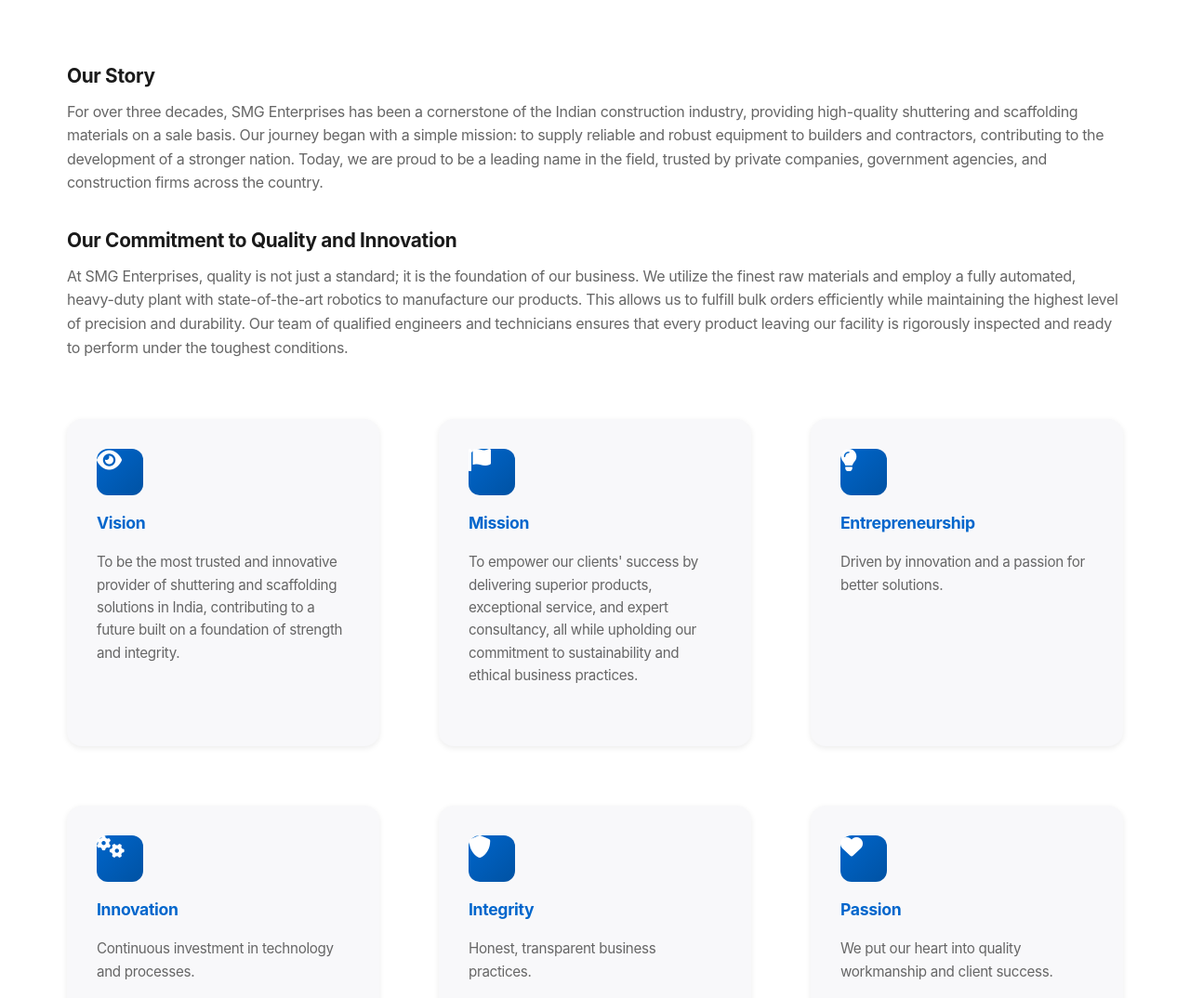
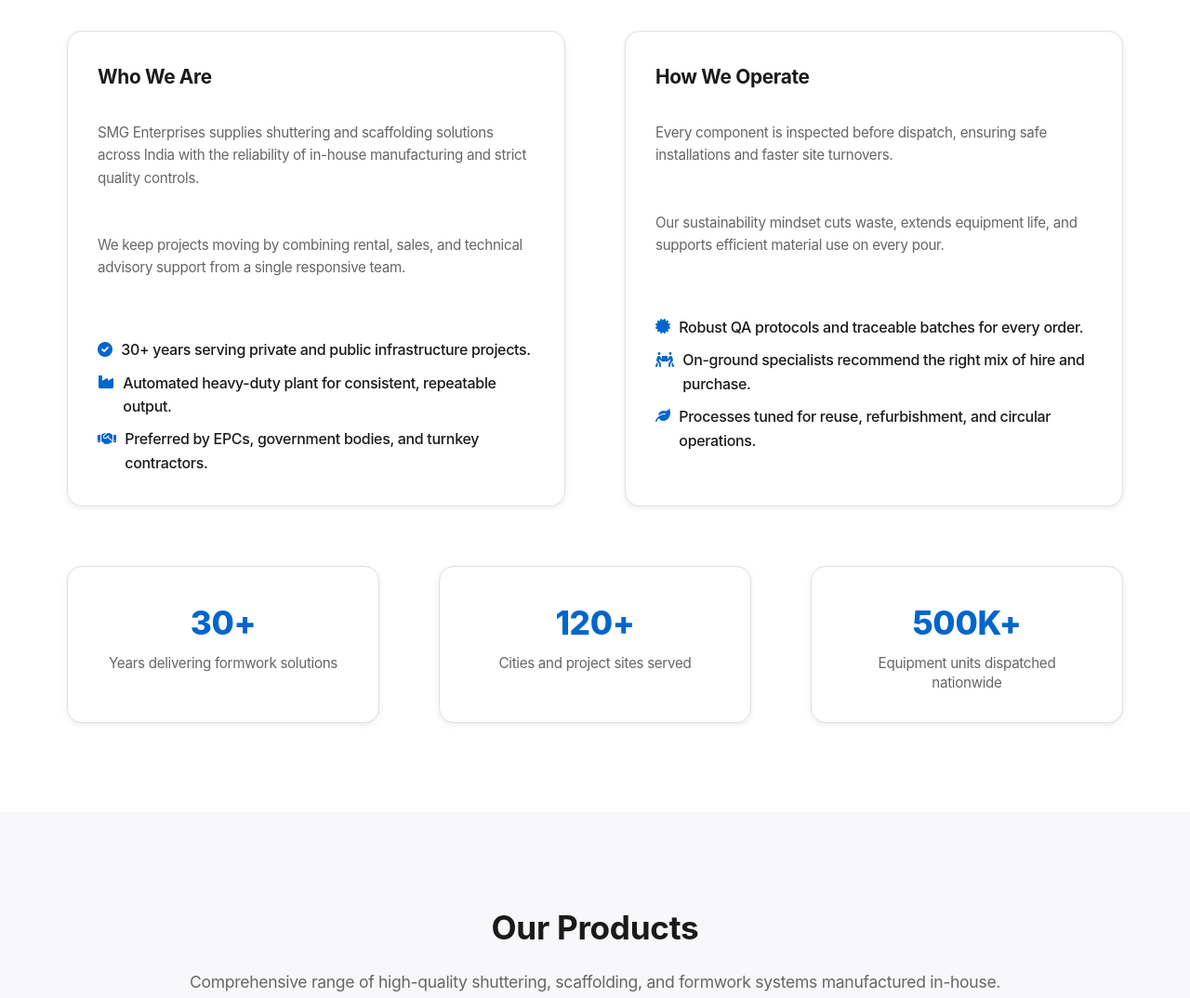
Before and after one commit to Nkhambhaliya/smg-enterprises, a plain HTML site: page index.html in a window 1280 px wide. Shown: the part 1000-2074 px from the top of the page at 93% size. Drawn offline with Linux system fonts and the light colour scheme.

Commit message:
improved about us

```diff
--- a/css/style.css
+++ b/css/style.css
@@ -723,22 +723,86 @@ section {
     }
 }
 
-.about-text h3 {
-    margin-top: var(--spacing-md);
-}
-
-@media (max-width: 640px) {
-    .about-text h3 {
-        margin-top: var(--spacing-sm);
-        font-size: 1.2rem;
-    }
-}
-
-@media (max-width: 480px) {
-    .about-text h3 {
-        margin-top: 0.8rem;
-        font-size: 1.1rem;
-    }
+.about-content--compact {
+    grid-template-columns: repeat(2, 1fr);
+}
+
+@media (max-width: 900px) {
+    .about-content--compact {
+        grid-template-columns: 1fr;
+    }
+}
+
+.about-summary {
+    display: flex;
+    flex-direction: column;
+    gap: var(--spacing-sm);
+}
+
+.about-summary p {
+    color: var(--muted-text);
+}
+
+.about-list {
+    list-style: none;
+    display: flex;
+    flex-direction: column;
+    gap: 0.6rem;
+    margin-top: var(--spacing-sm);
+}
+
+.about-list li {
+    display: flex;
+    gap: 0.6rem;
+    align-items: flex-start;
+    color: var(--text-color);
+    font-weight: 500;
+}
+
+.about-list i {
+    color: var(--accent-color);
+    font-size: 1rem;
+    margin-top: 0.2rem;
+}
+
+.about-metrics {
+    margin-top: var(--spacing-lg);
+    display: grid;
+    grid-template-columns: repeat(3, 1fr);
+    gap: var(--spacing-lg);
+}
+
+@media (max-width: 900px) {
+    .about-metrics {
+        grid-template-columns: repeat(2, 1fr);
+    }
+}
+
+@media (max-width: 640px) {
+    .about-metrics {
+        grid-template-columns: 1fr;
+        gap: var(--spacing-md);
+    }
+}
+
+.metric-card {
+    text-align: center;
+    padding: var(--spacing-md);
+}
+
+.metric-value {
+    display: block;
+    font-size: 2.2rem;
+    font-weight: 800;
+    color: var(--accent-color);
+    margin-bottom: 0.3rem;
+}
+
+.metric-label {
+    display: block;
+    color: var(--muted-text);
+    font-size: 0.95rem;
+    line-height: 1.4;
 }
 
 .values-grid {
--- a/index.html
+++ b/index.html
@@ -47,53 +47,45 @@
                     <p>For over three decades, SMG Enterprises has been a cornerstone of the Indian construction industry, providing high-quality shuttering and scaffolding materials on a hire and sale basis.</p>
                 </div>
 
-                <div class="about-content">
-                    <div class="about-text">
-                        <h3>Our Story</h3>
-                        <p>For over three decades, SMG Enterprises has been a cornerstone of the Indian construction industry, providing high-quality shuttering and scaffolding materials on a sale basis. Our journey began with a simple mission: to supply reliable and robust equipment to builders and contractors, contributing to the development of a stronger nation. Today, we are proud to be a leading name in the field, trusted by private companies, government agencies, and construction firms across the country.</p>
-
-                        <h3>Our Commitment to Quality and Innovation</h3>
-                        <p>At SMG Enterprises, quality is not just a standard; it is the foundation of our business. We utilize the finest raw materials and employ a fully automated, heavy-duty plant with state-of-the-art robotics to manufacture our products. This allows us to fulfill bulk orders efficiently while maintaining the highest level of precision and durability. Our team of qualified engineers and technicians ensures that every product leaving our facility is rigorously inspected and ready to perform under the toughest conditions.</p>
+                <div class="about-content about-content--compact">
+                    <div class="about-summary card">
+                        <h3>Who We Are</h3>
+                        <p>SMG Enterprises supplies shuttering and scaffolding solutions across India with the reliability of in-house manufacturing and strict quality controls.</p>
+                        <p>We keep projects moving by combining rental, sales, and technical advisory support from a single responsive team.</p>
+                        <ul class="about-list">
+                            <li><i class="fas fa-check-circle"></i>30+ years serving private and public infrastructure projects.</li>
+                            <li><i class="fas fa-industry"></i>Automated heavy-duty plant for consistent, repeatable output.</li>
+                            <li><i class="fas fa-handshake"></i>Preferred by EPCs, government bodies, and turnkey contractors.</li>
+                        </ul>
                     </div>
-
-                    <div class="values-grid">
-                        <div class="value-card card">
-                            <i class="fas fa-eye value-icon"></i>
-                            <h4>Vision</h4>
-                            <p>To be the most trusted and innovative provider of shuttering and scaffolding solutions in India, contributing to a future built on a foundation of strength and integrity.</p>
-                        </div>
-                        <div class="value-card card">
-                            <i class="fas fa-flag value-icon"></i>
-                            <h4>Mission</h4>
-                            <p>To empower our clients' success by delivering superior products, exceptional service, and expert consultancy, all while upholding our commitment to sustainability and ethical business practices.</p>
-                        </div>
-                        <div class="value-card card">
-                            <i class="fas fa-lightbulb value-icon"></i>
-                            <h4>Entrepreneurship</h4>
-                            <p>Driven by innovation and a passion for better solutions.</p>
-                        </div>
-                        <div class="value-card card">
-                            <i class="fas fa-cogs value-icon"></i>
-                            <h4>Innovation</h4>
-                            <p>Continuous investment in technology and processes.</p>
-                        </div>
-                        <div class="value-card card">
-                            <i class="fas fa-shield-alt value-icon"></i>
-                            <h4>Integrity</h4>
-                            <p>Honest, transparent business practices.</p>
-                        </div>
-                        <div class="value-card card">
-                            <i class="fas fa-heart value-icon"></i>
-                            <h4>Passion</h4>
-                            <p>We put our heart into quality workmanship and client success.</p>
-                        </div>
-                    </div>
-
-                    <div class="about-text" style="margin-top: var(--spacing-lg);">
-                        <h3>Sustainability</h3>
-                        <p>We are committed to building a sustainable future. Our product development focuses on the efficient use of materials, and our advanced production processes ensure a long service life for our equipment, which in turn reduces the consumption of resources. We are dedicated to environmentally conscious practices in all aspects of our business.</p>
+                    <div class="about-summary card">
+                        <h3>How We Operate</h3>
+                        <p>Every component is inspected before dispatch, ensuring safe installations and faster site turnovers.</p>
+                        <p>Our sustainability mindset cuts waste, extends equipment life, and supports efficient material use on every pour.</p>
+                        <ul class="about-list">
+                            <li><i class="fas fa-certificate"></i>Robust QA protocols and traceable batches for every order.</li>
+                            <li><i class="fas fa-people-carry"></i>On-ground specialists recommend the right mix of hire and purchase.</li>
+                            <li><i class="fas fa-leaf"></i>Processes tuned for reuse, refurbishment, and circular operations.</li>
+                        </ul>
                     </div>
                 </div>
+
+                <div class="about-metrics">
+                    <div class="metric-card card">
+                        <span class="metric-value">30+</span>
+                        <span class="metric-label">Years delivering formwork solutions</span>
+                    </div>
+                    <div class="metric-card card">
+                        <span class="metric-value">120+</span>
+                        <span class="metric-label">Cities and project sites served</span>
+                    </div>
+                    <div class="metric-card card">
+                        <span class="metric-value">500K+</span>
+                        <span class="metric-label">Equipment units dispatched nationwide</span>
+                    </div>
+                </div>
+
+                <!-- Removed legacy values grid per latest direction -->
             </div>
         </section>
 
@@ -249,7 +241,7 @@
                             <h3>Location</h3>
                             <p>Click the link below to open the location in Google Maps.</p>
                             <!-- <a href="https://www.google.com/maps/search/Plot+No.+2,319+Budhasan+Kadi+Mehsana" target="_blank" rel="noopener" class="button button--primary" style="display: inline-block; margin-top: 1rem;">Open in Maps</a> -->
-                            <iframe src="https://www.google.com/maps/embed?pb=!1m18!1m12!1m3!1d14086.680421841276!2d72.35856932899765!3d23.2857194970433!2m3!1f0!2f0!3f0!3m2!1i1024!2i768!4f13.1!3m3!1m2!1s0x395c22e9b8de1c13%3A0xa2ca169bddf62663!2sBudasan%2C%20Gujarat%20384440!5e1!3m2!1sen!2sin!4v1763279482101!5m2!1sen!2sin" style="border:0; width: 100%; height: 300px; border-radius: 12px; margin-top: 1rem;" allowfullscreen="" loading="lazy" referrerpolicy="no-referrer-when-downgrade"></iframe>
+                            <iframe src="https://www.google.com/maps/embed?pb=!1m18!1m12!1m3!1d3521.6714941494474!2d72.378425!3d23.285667!2m3!1f0!2f0!3f0!3m2!1i1024!2i768!4f13.1!3m3!1m2!1s0x395c23001b10e88d%3A0x7340c8c178f6ecd6!2sSMG%20Enterprises!5e1!3m2!1sen!2sin!4v1763706929646!5m2!1sen!2sin" width="600" height="450" style="border:0;" allowfullscreen="" loading="lazy" referrerpolicy="no-referrer-when-downgrade"></iframe>
                         </div>
                     </div>
                 </div>
```
